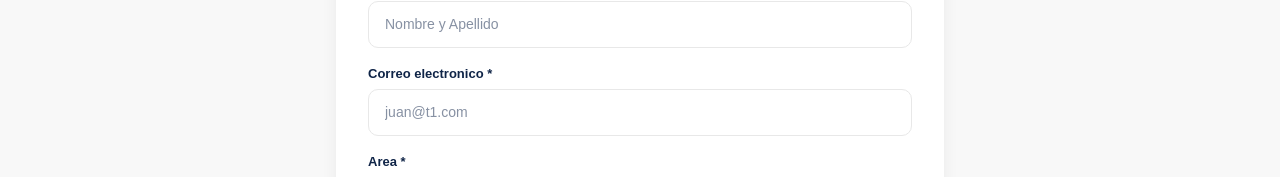
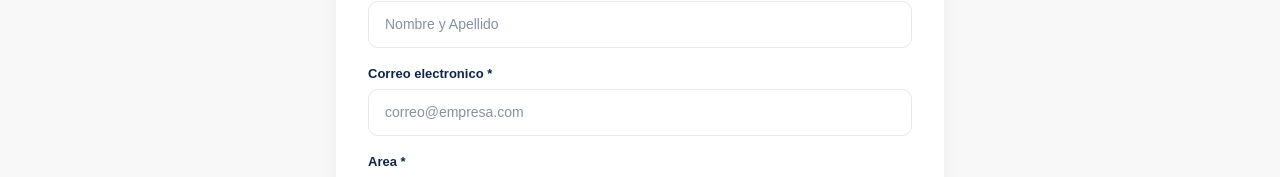
Before and after one commit to jovannipoceros-png/t1-legal, a Next.js app: page /solicitar in a window 1280 px wide. Shown: the part 325-502 px from the top of the page. Built offline with nearby package versions, Linux system fonts and the light colour scheme.

Commit message:
fix: quitar referencias a Juan

```diff
--- a/src/app/solicitar/page.tsx
+++ b/src/app/solicitar/page.tsx
@@ -77,7 +77,7 @@ export default function Solicitar() {
               <div>
                 <h2 style={{ color: '#0F2447', fontSize: '20px', fontWeight: 700, margin: '0 0 24px' }}>Datos del solicitante</h2>
                 <div style={{ marginBottom: '16px' }}><Label text="Nombre completo *" /><Input k="nombre" placeholder="Nombre y Apellido" /></div>
-                <div style={{ marginBottom: '16px' }}><Label text="Correo electronico *" /><Input k="correo" placeholder="juan@t1.com" type="email" /></div>
+                <div style={{ marginBottom: '16px' }}><Label text="Correo electronico *" /><Input k="correo" placeholder="correo@empresa.com" type="email" /></div>
                 <div style={{ marginBottom: '16px' }}>
                   <Label text="Area *" />
                   <Select k="area" options={areas} />
```
